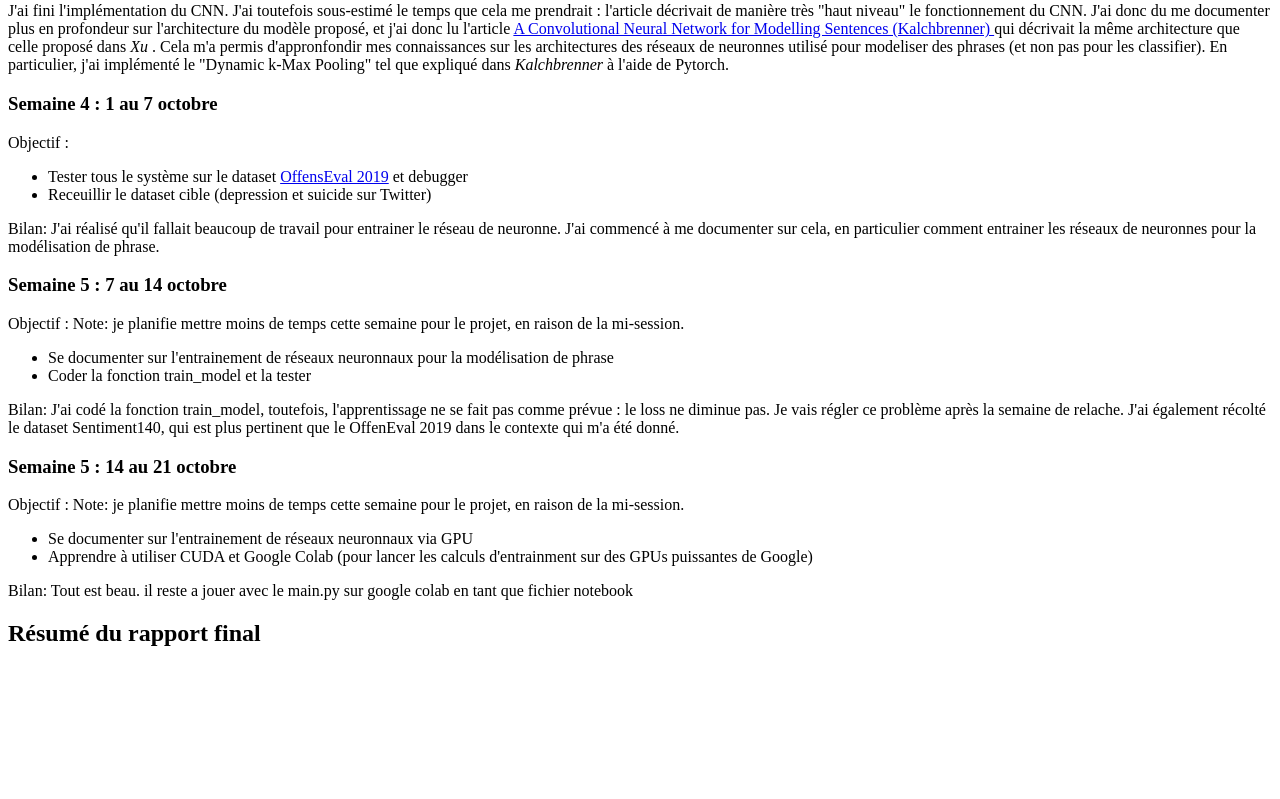
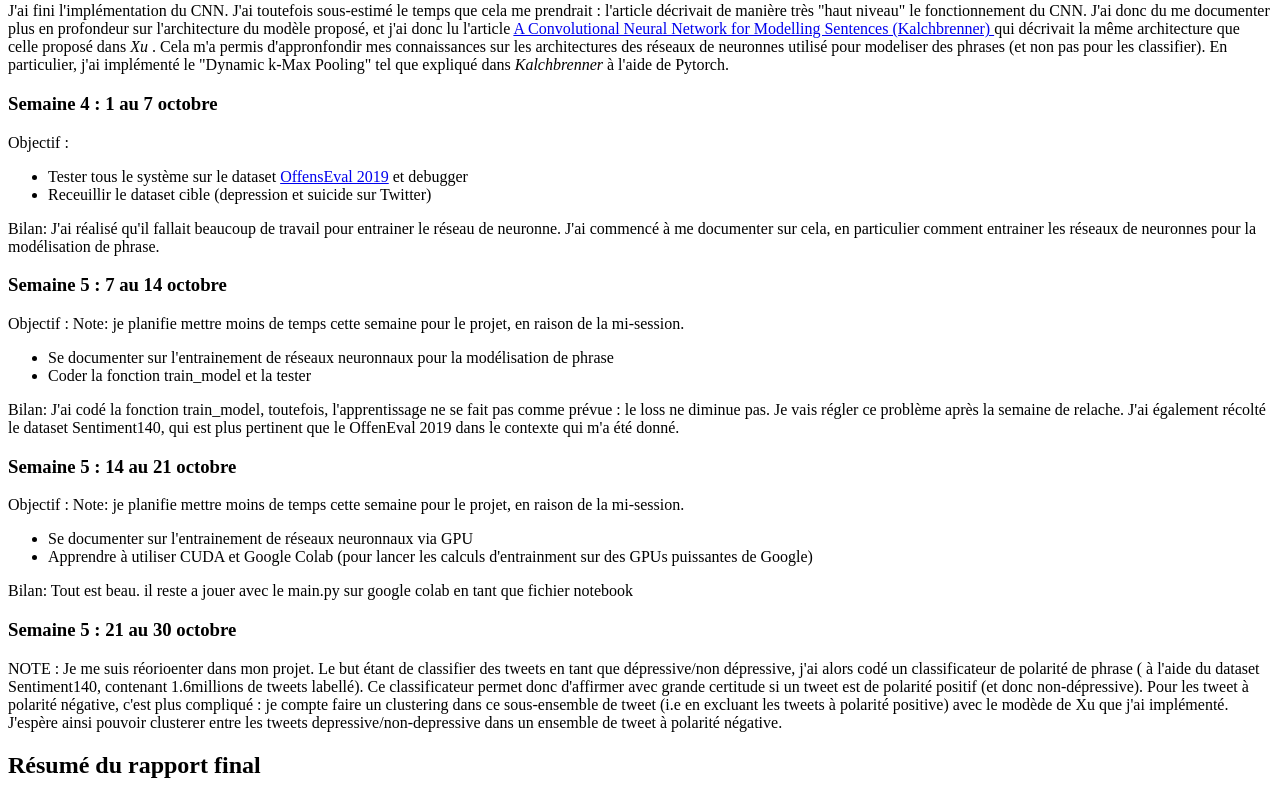
Before and after one commit to aglabassi/IFT3150, a plain HTML site: page index.html in a window 1280 px wide. Shown: the part 1925-2724 px from the top of the page. Before the commit the page ends 2592 px from the top, so only its background shows below. Drawn offline with Linux system fonts and the light colour scheme.

Commit message:
weekly update

```diff
--- a/index.html
+++ b/index.html
@@ -176,6 +176,14 @@
 
 	</p>
 
+	<h3>Semaine 5 : 21 au 30 octobre </h3>
+
+	<p>
+		NOTE : Je me suis réorioenter dans mon projet. Le but étant de classifier des tweets en tant que dépressive/non dépressive, j'ai alors codé un classificateur de polarité de phrase ( à l'aide du dataset Sentiment140, contenant 1.6millions de tweets labellé). Ce classificateur permet donc d'affirmer avec grande certitude si un tweet est de polarité positif (et donc non-dépressive). Pour les tweet à polarité négative, c'est plus compliqué :  je compte faire un clustering dans ce sous-ensemble de tweet (i.e en excluant les tweets à polarité positive) avec le modède de Xu que j'ai implémenté. J'espère ainsi pouvoir clusterer entre les tweets depressive/non-depressive dans un ensemble de tweet à polarité négative.
+
+
+	</p>
+
 
 
   </div>
```
